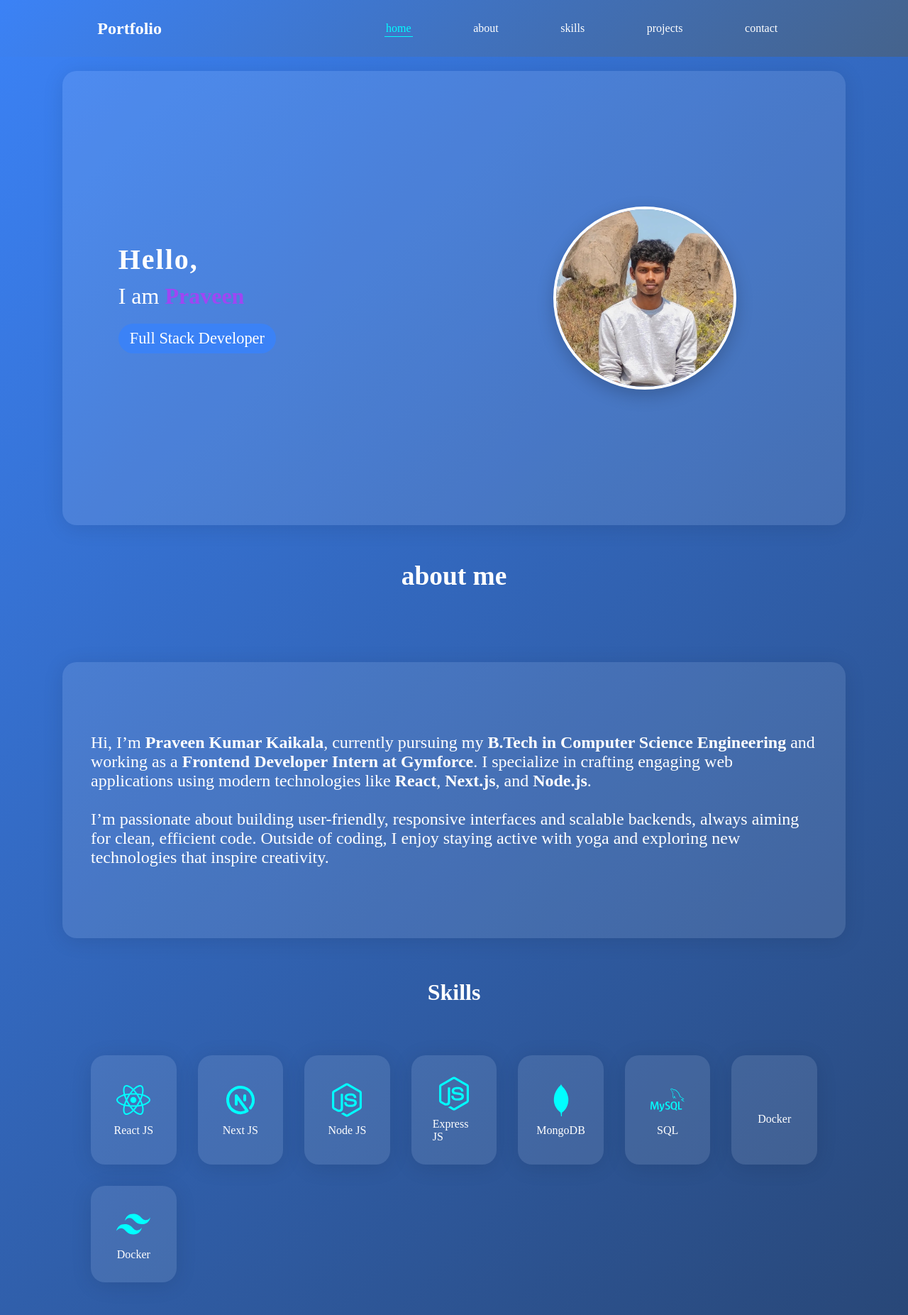
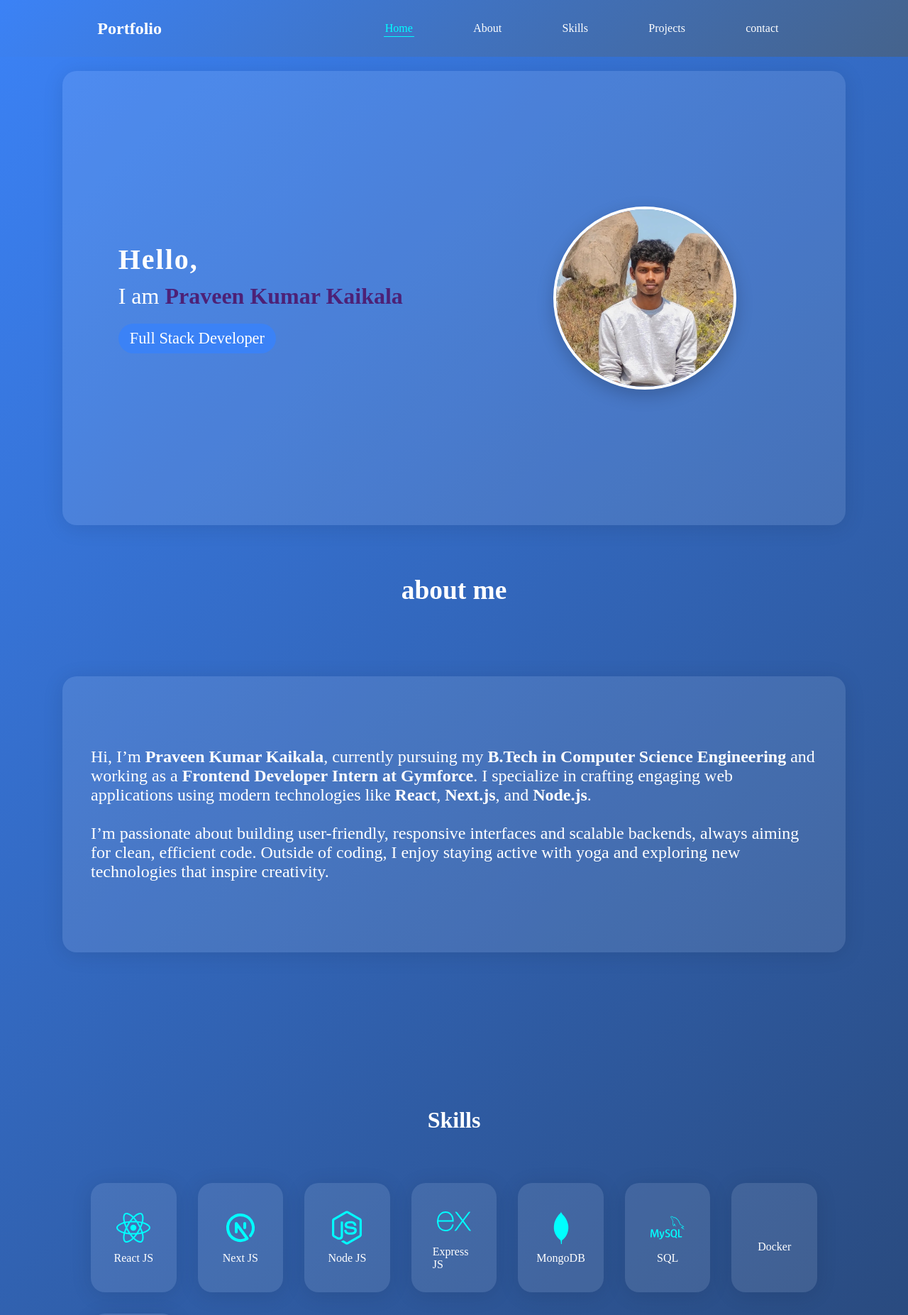
Before and after one commit to praveenkaikala/react-portfolio, a React (Create React App) app: page / in a window 1280 px wide. Shown: the top 1853 px of the page at 71% size. Built offline with nearby package versions, Linux system fonts and the light colour scheme; some icons are missing.

Commit message:
improvments

```diff
--- a/src/components/about/about.css
+++ b/src/components/about/about.css
@@ -11,6 +11,11 @@ section{
     align-items: center;
     flex-direction: column;
     padding: 50px;
+}
+#about
+{
+    margin-top: 20px;
+    height:100vh;
 }
 .content>span{
     font-size: 2rem;
--- a/src/components/contact/contact.css
+++ b/src/components/contact/contact.css
@@ -1,10 +1,11 @@
 .contact {
     width: 100%;
-    height: calc(100vh);
+    height: 100vh;
     display: flex;
     align-items: center;
     flex-direction: column;
     justify-content: flex-start;
+    padding-top: 100px;
 }
 
 .contact h3 {
--- a/src/components/home/Home.js
+++ b/src/components/home/Home.js
@@ -15,7 +15,7 @@ const Home = () => {
         <div className='textpart'>
           <h3>Hello,</h3>
           <p>
-            I am <span className='name'>Praveen</span>
+            I am <span className='name'>Praveen Kumar Kaikala</span>
           </p>
           <span className='role'>Full Stack Developer</span>
         </div>
--- a/src/components/home/home.css
+++ b/src/components/home/home.css
@@ -45,7 +45,7 @@
 
 .textpart .name {
     font-weight: 700;
-    color: rgb(159, 70, 243);
+    color: rgb(77, 33, 118);
 }
 
 .textpart span {
--- a/src/components/navbar/Navbar.js
+++ b/src/components/navbar/Navbar.js
@@ -12,19 +12,19 @@ const Navbar = () => {
         <h2>Portfolio</h2>
     </div>
     <div className='options'>
-        <Link activeClass='active' to='home' spy={true} smooth={true}  offset={-80} className='opt'>home</Link>
-        <Link activeClass='active' to='about' spy={true} smooth={true}  offset={-40} className='opt'>about</Link>
-        <Link activeClass='active' to='skills' spy={true} smooth={true} offset={-80}  className='opt'>skills</Link>
-        <Link activeClass='active' to='project' spy={true} smooth={true} offset={0}  className='opt'>projects</Link>
-        <Link activeClass='active' to='contact' spy={true} smooth={true}  offset={45} className='opt'>contact</Link>
+        <Link to='home' spy={true} smooth={true} offset={-100} className='opt'>Home</Link>
+        <Link to='about' spy={true} smooth={true} offset={-70}  className='opt'>About</Link>
+        <Link to='skills' spy={true} smooth={true} offset={-100}className='opt'>Skills</Link>
+        <Link to='project' spy={true} smooth={true} offset={150} className='opt'>Projects</Link>
+        <Link to='contact' spy={true} smooth={true} className='opt'>contact</Link>
     </div>
     {<FiMenu onClick={()=>setmenu(!menu)} className='mobilemenu' style={{cursor:"pointer"}}/>}
     <div className='mobileoptions' style={{display : menu? 'flex':'none'}}>
-        <Link activeClass='active' to='home' spy={true} smooth={true} offset={-100} duration={500} className='mobileopt' onClick={()=>setmenu(false)}>home</Link>
-        <Link activeClass='active' to='about' spy={true} smooth={true} offset={-40} duration={500} className='mobileopt' onClick={()=>setmenu(false)}>about</Link>
-        <Link activeClass='active' to='skills' spy={true} smooth={true} offset={-30} duration={500} className='mobileopt' onClick={()=>setmenu(false)}>skills</Link>
-        <Link activeClass='active' to='project' spy={true} smooth={true} offset={-30} duration={500} className='mobileopt' onClick={()=>setmenu(false)}>projects</Link>
-        <Link activeClass='active' to='contact' spy={true} smooth={true} offset={-30} duration={500} className='mobileopt' onClick={()=>setmenu(false)}>contact</Link>
+        <Link to='home' spy={true} smooth={true} offset={-100} duration={500} className='mobileopt' onClick={()=>setmenu(false)}>Home</Link>
+        <Link to='about' spy={true} smooth={true} offset={-40} duration={500} className='mobileopt' onClick={()=>setmenu(false)}>About</Link>
+        <Link to='skills' spy={true} smooth={true} offset={-100} duration={500} className='mobileopt' onClick={()=>setmenu(false)}>Skills</Link>
+        <Link to='project' spy={true} smooth={true} offset={40} duration={500} className='mobileopt' onClick={()=>setmenu(false)}>Projects</Link>
+        <Link to='contact' spy={true} smooth={true} offset={100} duration={500} className='mobileopt' onClick={()=>setmenu(false)}>Contact</Link>
     </div>
 
    </nav>
--- a/src/components/skills/Skills.js
+++ b/src/components/skills/Skills.js
@@ -3,7 +3,7 @@ import './skills.css';
 import { TbBrandNextjs } from "react-icons/tb";
 import { FaReact, FaNodeJs } from 'react-icons/fa';
 import { DiMongodb } from 'react-icons/di';
-import { SiMysql } from "react-icons/si";
+import { SiExpress, SiMysql } from "react-icons/si";
 import { FaDocker } from "react-icons/fa6";
 import { SiTailwindcss } from "react-icons/si";
 // Skill data in JSON format
@@ -11,11 +11,11 @@ const skillsData = [
   { icon: <FaReact />, name: 'React JS' },
   { icon: <TbBrandNextjs />, name: 'Next JS' },
   { icon: <FaNodeJs />, name: 'Node JS' },
-  { icon: <FaNodeJs />, name: 'Express JS' },
+  { icon: <SiExpress />, name: 'Express JS' },
   { icon: <DiMongodb />, name: 'MongoDB' },
   { icon: <SiMysql />, name: 'SQL' },
   { icon: <FaDocker  />, name: 'Docker' },
-  { icon: <SiTailwindcss   />, name: 'Docker' },
+  { icon: <SiTailwindcss   />, name: 'TailWind CSS' },
 ];
 
 const Skills = () => {
```
